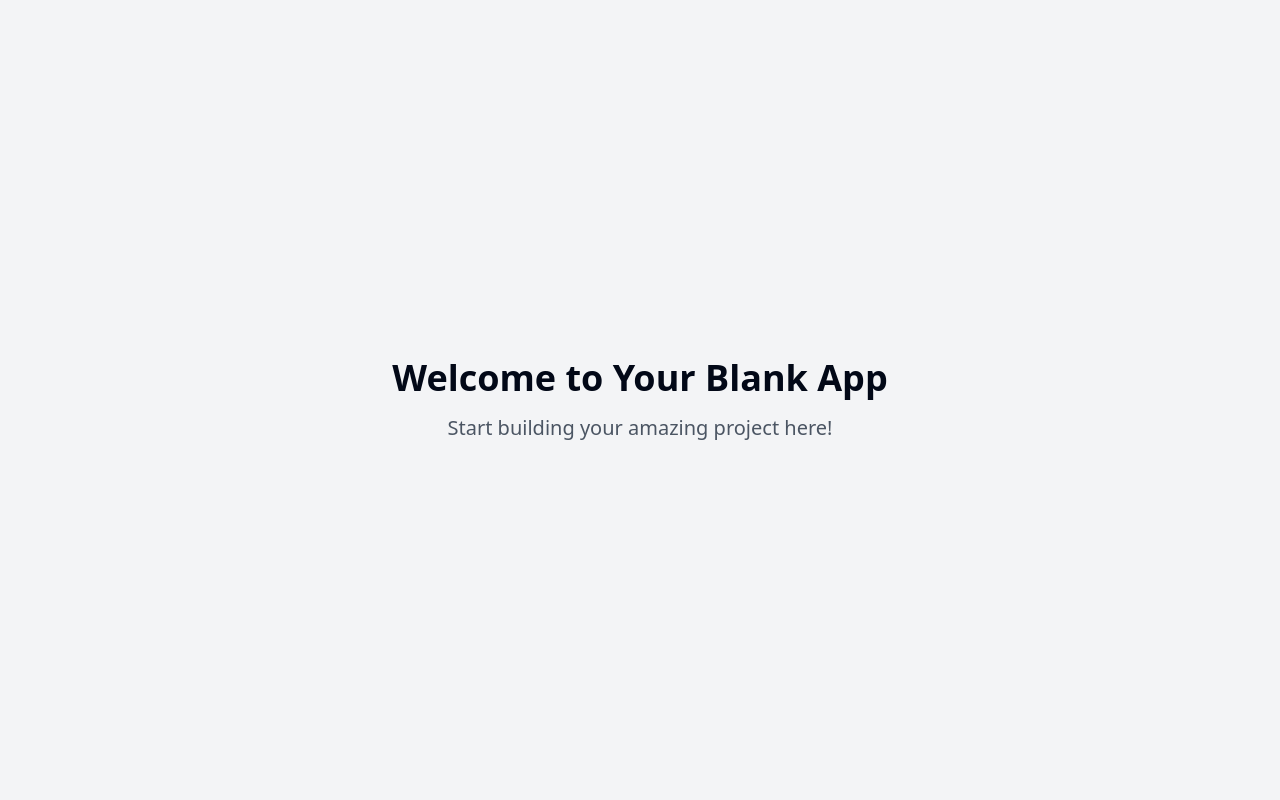
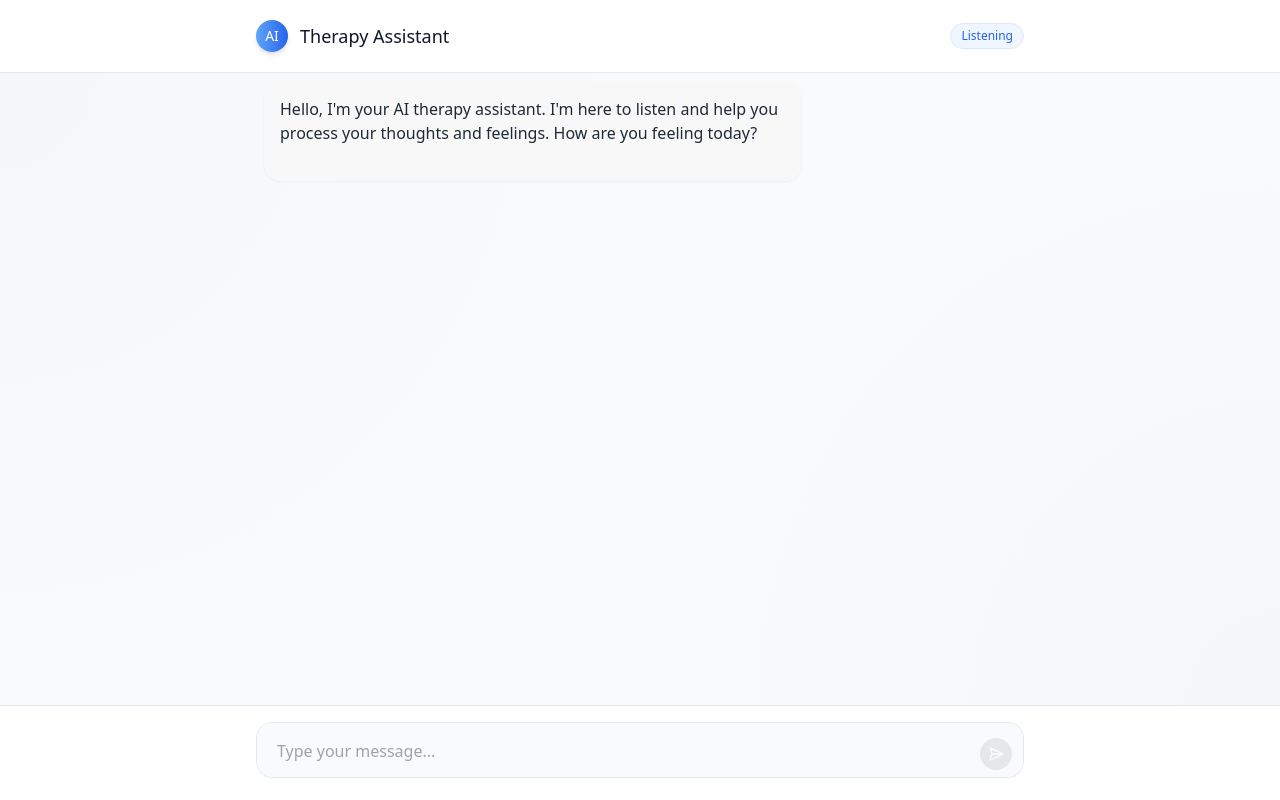
Before and after one commit to DennisMainhardt/bestii, a React (Vite) app: page / in a window 1280 px wide. Built offline with nearby package versions, Linux system fonts and the light colour scheme.

Commit message:
Implement chatbot UI
Implement a modern and simple UI for a chatbot, resembling a therapy session, with a modern and Apple-like design.

```diff
--- a/package.json
+++ b/package.json
@@ -40,6 +40,7 @@
     "@radix-ui/react-toggle-group": "^1.1.0",
     "@radix-ui/react-tooltip": "^1.1.4",
     "@tanstack/react-query": "^5.56.2",
+    "@types/uuid": "^10.0.0",
     "class-variance-authority": "^0.7.1",
     "clsx": "^2.1.1",
     "cmdk": "^1.0.0",
@@ -58,6 +59,7 @@
     "sonner": "^1.5.0",
     "tailwind-merge": "^2.5.2",
     "tailwindcss-animate": "^1.0.7",
+    "uuid": "^11.1.0",
     "vaul": "^0.9.3",
     "zod": "^3.23.8"
   },
--- /dev/null
+++ b/src/components/ChatInput.tsx
@@ -0,0 +1,68 @@
+
+import { Button } from "@/components/ui/button";
+import { useState, useRef, useEffect, KeyboardEvent } from "react";
+import { SendHorizontal } from "lucide-react";
+
+interface ChatInputProps {
+  onSendMessage: (message: string) => void;
+  isAiResponding: boolean;
+}
+
+const ChatInput = ({ onSendMessage, isAiResponding }: ChatInputProps) => {
+  const [message, setMessage] = useState("");
+  const textareaRef = useRef<HTMLTextAreaElement>(null);
+
+  const handleSendMessage = () => {
+    if (message.trim() && !isAiResponding) {
+      onSendMessage(message.trim());
+      setMessage("");
+
+      if (textareaRef.current) {
+        textareaRef.current.style.height = "auto";
+      }
+    }
+  };
+
+  const handleKeyDown = (e: KeyboardEvent<HTMLTextAreaElement>) => {
+    if (e.key === 'Enter' && !e.shiftKey) {
+      e.preventDefault();
+      handleSendMessage();
+    }
+  };
+
+  useEffect(() => {
+    if (textareaRef.current) {
+      textareaRef.current.style.height = "auto";
+      textareaRef.current.style.height = `${Math.min(textareaRef.current.scrollHeight, 120)}px`;
+    }
+  }, [message]);
+
+  return (
+    <div className="w-full bg-white/90 backdrop-blur-sm border-t p-4 sticky bottom-0 z-10">
+      <div className="max-w-3xl mx-auto flex items-end gap-2">
+        <div className="flex-1 relative">
+          <textarea
+            ref={textareaRef}
+            value={message}
+            onChange={(e) => setMessage(e.target.value)}
+            onKeyDown={handleKeyDown}
+            placeholder="Type your message..."
+            disabled={isAiResponding}
+            className="w-full resize-none bg-gray-50 border border-gray-200 rounded-2xl py-4 px-5 pr-12 focus:outline-none focus:border-blue-300 focus:ring-1 focus:ring-blue-300 transition-all text-gray-800 placeholder:text-gray-400 min-h-[56px] max-h-[120px] overflow-y-auto"
+            rows={1}
+          />
+          <Button
+            onClick={handleSendMessage}
+            disabled={!message.trim() || isAiResponding}
+            className="absolute right-3 bottom-[14px] w-8 h-8 p-0 rounded-full bg-blue-500 hover:bg-blue-600 disabled:bg-gray-300 transition-all duration-200"
+            aria-label="Send message"
+          >
+            <SendHorizontal size={18} className="text-white" />
+          </Button>
+        </div>
+      </div>
+    </div>
+  );
+};
+
+export default ChatInput;
--- /dev/null
+++ b/src/components/ChatMessage.tsx
@@ -0,0 +1,57 @@
+
+import { cn } from "@/lib/utils";
+import { useEffect, useRef } from "react";
+
+export type MessageType = {
+  id: string;
+  content: string;
+  sender: "user" | "ai";
+  timestamp: Date;
+};
+
+interface ChatMessageProps {
+  message: MessageType;
+  isLatest: boolean;
+}
+
+const ChatMessage = ({ message, isLatest }: ChatMessageProps) => {
+  const messageRef = useRef<HTMLDivElement>(null);
+  const isUser = message.sender === "user";
+
+  useEffect(() => {
+    if (isLatest && messageRef.current) {
+      messageRef.current.scrollIntoView({ behavior: "smooth" });
+    }
+  }, [isLatest]);
+
+  return (
+    <div
+      ref={messageRef}
+      className={cn(
+        "group flex w-full mb-4 animate-fade-in opacity-0",
+        isUser ? "justify-end" : "justify-start"
+      )}
+    >
+      <div
+        className={cn(
+          "chat-message max-w-[80%] sm:max-w-[70%] p-4 rounded-2xl shadow-sm",
+          isUser
+            ? "chat-message-user bg-chat-user text-blue-900 mr-2"
+            : "chat-message-ai bg-chat-ai text-gray-800 ml-2"
+        )}
+      >
+        <p className="text-sm sm:text-base leading-relaxed whitespace-pre-wrap break-words">
+          {message.content}
+        </p>
+        <div className={cn(
+          "text-xs mt-1 opacity-0 transition-opacity group-hover:opacity-60",
+          isUser ? "text-right text-blue-700" : "text-left text-gray-500"
+        )}>
+          {new Date(message.timestamp).toLocaleTimeString([], { hour: '2-digit', minute: '2-digit' })}
+        </div>
+      </div>
+    </div>
+  );
+};
+
+export default ChatMessage;
--- /dev/null
+++ b/src/components/Header.tsx
@@ -0,0 +1,26 @@
+
+import { cn } from "@/lib/utils";
+
+interface HeaderProps {
+  className?: string;
+}
+
+const Header = ({ className }: HeaderProps) => {
+  return (
+    <header className={cn("w-full py-5 px-6 backdrop-blur-sm bg-white/90 border-b sticky top-0 z-10", className)}>
+      <div className="max-w-3xl mx-auto flex items-center justify-between">
+        <div className="flex items-center">
+          <div className="w-8 h-8 rounded-full bg-gradient-to-r from-blue-400 to-blue-600 flex items-center justify-center shadow-md">
+            <span className="text-white text-sm font-medium">AI</span>
+          </div>
+          <h1 className="ml-3 text-lg font-medium">Therapy Assistant</h1>
+        </div>
+        <div className="text-xs px-2.5 py-1 rounded-full bg-blue-50 text-blue-600 border border-blue-100">
+          Listening
+        </div>
+      </div>
+    </header>
+  );
+};
+
+export default Header;
--- a/src/index.css
+++ b/src/index.css
@@ -1,11 +1,12 @@
+
 @tailwind base;
 @tailwind components;
 @tailwind utilities;
 
 @layer base {
   :root {
-    --background: 0 0% 100%;
-    --foreground: 222.2 84% 4.9%;
+    --background: 210 40% 98%;
+    --foreground: 222 47% 11%;
 
     --card: 0 0% 100%;
     --card-foreground: 222.2 84% 4.9%;
@@ -13,11 +14,11 @@
     --popover: 0 0% 100%;
     --popover-foreground: 222.2 84% 4.9%;
 
-    --primary: 222.2 47.4% 11.2%;
+    --primary: 210 80% 56%;
     --primary-foreground: 210 40% 98%;
 
-    --secondary: 210 40% 96.1%;
-    --secondary-foreground: 222.2 47.4% 11.2%;
+    --secondary: 210 20% 96%;
+    --secondary-foreground: 222 47% 11%;
 
     --muted: 210 40% 96.1%;
     --muted-foreground: 215.4 16.3% 46.9%;
@@ -32,23 +33,7 @@
     --input: 214.3 31.8% 91.4%;
     --ring: 222.2 84% 4.9%;
 
-    --radius: 0.5rem;
-
-    --sidebar-background: 0 0% 98%;
-
-    --sidebar-foreground: 240 5.3% 26.1%;
-
-    --sidebar-primary: 240 5.9% 10%;
-
-    --sidebar-primary-foreground: 0 0% 98%;
-
-    --sidebar-accent: 240 4.8% 95.9%;
-
-    --sidebar-accent-foreground: 240 5.9% 10%;
-
-    --sidebar-border: 220 13% 91%;
-
-    --sidebar-ring: 217.2 91.2% 59.8%;
+    --radius: 1rem;
   }
 
   .dark {
@@ -61,7 +46,7 @@
     --popover: 222.2 84% 4.9%;
     --popover-foreground: 210 40% 98%;
 
-    --primary: 210 40% 98%;
+    --primary: 210 80% 56%;
     --primary-foreground: 222.2 47.4% 11.2%;
 
     --secondary: 217.2 32.6% 17.5%;
@@ -79,14 +64,6 @@
     --border: 217.2 32.6% 17.5%;
     --input: 217.2 32.6% 17.5%;
     --ring: 212.7 26.8% 83.9%;
-    --sidebar-background: 240 5.9% 10%;
-    --sidebar-foreground: 240 4.8% 95.9%;
-    --sidebar-primary: 224.3 76.3% 48%;
-    --sidebar-primary-foreground: 0 0% 100%;
-    --sidebar-accent: 240 3.7% 15.9%;
-    --sidebar-accent-foreground: 240 4.8% 95.9%;
-    --sidebar-border: 240 3.7% 15.9%;
-    --sidebar-ring: 217.2 91.2% 59.8%;
   }
 }
 
@@ -97,5 +74,77 @@
 
   body {
     @apply bg-background text-foreground;
+    font-feature-settings: "rlig" 1, "calt" 1;
+  }
+
+  .chat-container {
+    background-image:
+      radial-gradient(circle at 0% 0%, rgba(0, 0, 0, 0.01) 0%, transparent 50%),
+      radial-gradient(circle at 100% 100%, rgba(0, 0, 0, 0.01) 0%, transparent 50%);
+  }
+
+  .chat-message {
+    position: relative;
+    overflow: hidden;
+    transition: all 0.2s ease-out;
+  }
+
+  .chat-message:hover {
+    transform: translateY(-1px);
+    transition: all 0.2s ease-out;
+  }
+
+  .chat-message-user::before {
+    content: '';
+    position: absolute;
+    bottom: 0;
+    right: -10px;
+    width: 20px;
+    height: 20px;
+    background: radial-gradient(circle at top right, transparent 50%, #E8F5FE 51%);
+  }
+
+  .chat-message-ai::before {
+    content: '';
+    position: absolute;
+    bottom: 0;
+    left: -10px;
+    width: 20px;
+    height: 20px;
+    background: radial-gradient(circle at top left, transparent 50%, #F8F8F8 51%);
+  }
+
+  .typing-indicator {
+    display: inline-flex;
+    align-items: center;
+    gap: 4px;
+  }
+
+  .typing-dot {
+    width: 6px;
+    height: 6px;
+    border-radius: 50%;
+    background-color: hsl(var(--muted-foreground));
+  }
+
+  .typing-dot:nth-child(1) {
+    animation: bounce 1.2s infinite 0.2s;
+  }
+
+  .typing-dot:nth-child(2) {
+    animation: bounce 1.2s infinite 0.4s;
+  }
+
+  .typing-dot:nth-child(3) {
+    animation: bounce 1.2s infinite 0.6s;
+  }
+
+  @keyframes bounce {
+    0%, 100% {
+      transform: translateY(0);
+    }
+    50% {
+      transform: translateY(-4px);
+    }
   }
 }
--- a/src/pages/Index.tsx
+++ b/src/pages/Index.tsx
@@ -1,12 +1,97 @@
-// Update this page (the content is just a fallback if you fail to update the page)
+
+import { useState, useEffect, useRef } from "react";
+import ChatMessage, { MessageType } from "@/components/ChatMessage";
+import ChatInput from "@/components/ChatInput";
+import Header from "@/components/Header";
+import { v4 as uuidv4 } from 'uuid';
+
+// Sample initial messages
+const initialMessages: MessageType[] = [
+  {
+    id: uuidv4(),
+    content: "Hello, I'm your AI therapy assistant. I'm here to listen and help you process your thoughts and feelings. How are you feeling today?",
+    sender: "ai",
+    timestamp: new Date(),
+  },
+];
 
 const Index = () => {
+  const [messages, setMessages] = useState<MessageType[]>(initialMessages);
+  const [isAiResponding, setIsAiResponding] = useState(false);
+  const chatContainerRef = useRef<HTMLDivElement>(null);
+
+  const handleSendMessage = (content: string) => {
+    const newUserMessage: MessageType = {
+      id: uuidv4(),
+      content,
+      sender: "user",
+      timestamp: new Date(),
+    };
+
+    setMessages((prev) => [...prev, newUserMessage]);
+    setIsAiResponding(true);
+
+    // Simulate AI response after a delay
+    setTimeout(() => {
+      const aiResponses = [
+        "Tell me more about that. How does that make you feel?",
+        "That sounds challenging. What thoughts come up for you when you experience this?",
+        "I understand this is difficult. Have you noticed any patterns in when these feelings arise?",
+        "Thank you for sharing that with me. How have you been coping with these emotions?",
+        "I'm here to support you. What would be helpful for you to explore about this situation?",
+      ];
+
+      const randomResponse = aiResponses[Math.floor(Math.random() * aiResponses.length)];
+
+      const newAiMessage: MessageType = {
+        id: uuidv4(),
+        content: randomResponse,
+        sender: "ai",
+        timestamp: new Date(),
+      };
+
+      setMessages((prev) => [...prev, newAiMessage]);
+      setIsAiResponding(false);
+    }, 1500);
+  };
+
   return (
-    <div className="min-h-screen flex items-center justify-center bg-gray-100">
-      <div className="text-center">
-        <h1 className="text-4xl font-bold mb-4">Welcome to Your Blank App</h1>
-        <p className="text-xl text-gray-600">Start building your amazing project here!</p>
-      </div>
+    <div className="flex flex-col h-screen bg-background">
+      <Header />
+
+      <main className="flex-1 overflow-hidden relative">
+        <div
+          ref={chatContainerRef}
+          className="chat-container h-full overflow-y-auto pb-4 pt-2 px-4"
+        >
+          <div className="max-w-3xl mx-auto">
+            {messages.map((message, index) => (
+              <ChatMessage
+                key={message.id}
+                message={message}
+                isLatest={index === messages.length - 1}
+              />
+            ))}
+
+            {isAiResponding && (
+              <div className="flex justify-start mb-4 animate-fade-in opacity-0">
+                <div className="chat-message-ai bg-chat-ai p-4 rounded-2xl shadow-sm ml-2">
+                  <div className="typing-indicator">
+                    <span className="typing-dot"></span>
+                    <span className="typing-dot"></span>
+                    <span className="typing-dot"></span>
+                  </div>
+                </div>
+              </div>
+            )}
+          </div>
+        </div>
+      </main>
+
+      <ChatInput
+        onSendMessage={handleSendMessage}
+        isAiResponding={isAiResponding}
+      />
     </div>
   );
 };
--- a/tailwind.config.ts
+++ b/tailwind.config.ts
@@ -1,3 +1,4 @@
+
 import type { Config } from "tailwindcss";
 
 export default {
@@ -12,9 +13,9 @@ export default {
 	theme: {
 		container: {
 			center: true,
-			padding: '2rem',
+			padding: '1rem',
 			screens: {
-				'2xl': '1400px'
+				'2xl': '1200px'
 			}
 		},
 		extend: {
@@ -61,6 +62,10 @@ export default {
 					'accent-foreground': 'hsl(var(--sidebar-accent-foreground))',
 					border: 'hsl(var(--sidebar-border))',
 					ring: 'hsl(var(--sidebar-ring))'
+				},
+				chat: {
+					user: '#E8F5FE',
+					ai: '#F8F8F8',
 				}
 			},
 			borderRadius: {
@@ -84,11 +89,31 @@ export default {
 					to: {
 						height: '0'
 					}
+				},
+				'fade-in': {
+					from: {
+						opacity: '0',
+						transform: 'translateY(10px)'
+					},
+					to: {
+						opacity: '1',
+						transform: 'translateY(0)'
+					}
+				},
+				'pulse-light': {
+					'0%, 100%': {
+						opacity: '0.5'
+					},
+					'50%': {
+						opacity: '0.8'
+					}
 				}
 			},
 			animation: {
 				'accordion-down': 'accordion-down 0.2s ease-out',
-				'accordion-up': 'accordion-up 0.2s ease-out'
+				'accordion-up': 'accordion-up 0.2s ease-out',
+				'fade-in': 'fade-in 0.3s ease-out forwards',
+				'pulse-light': 'pulse-light 1.5s ease-in-out infinite'
 			}
 		}
 	},
```
Also changed, not shown: 1 other file (tests, documents, lock files or other folders).
